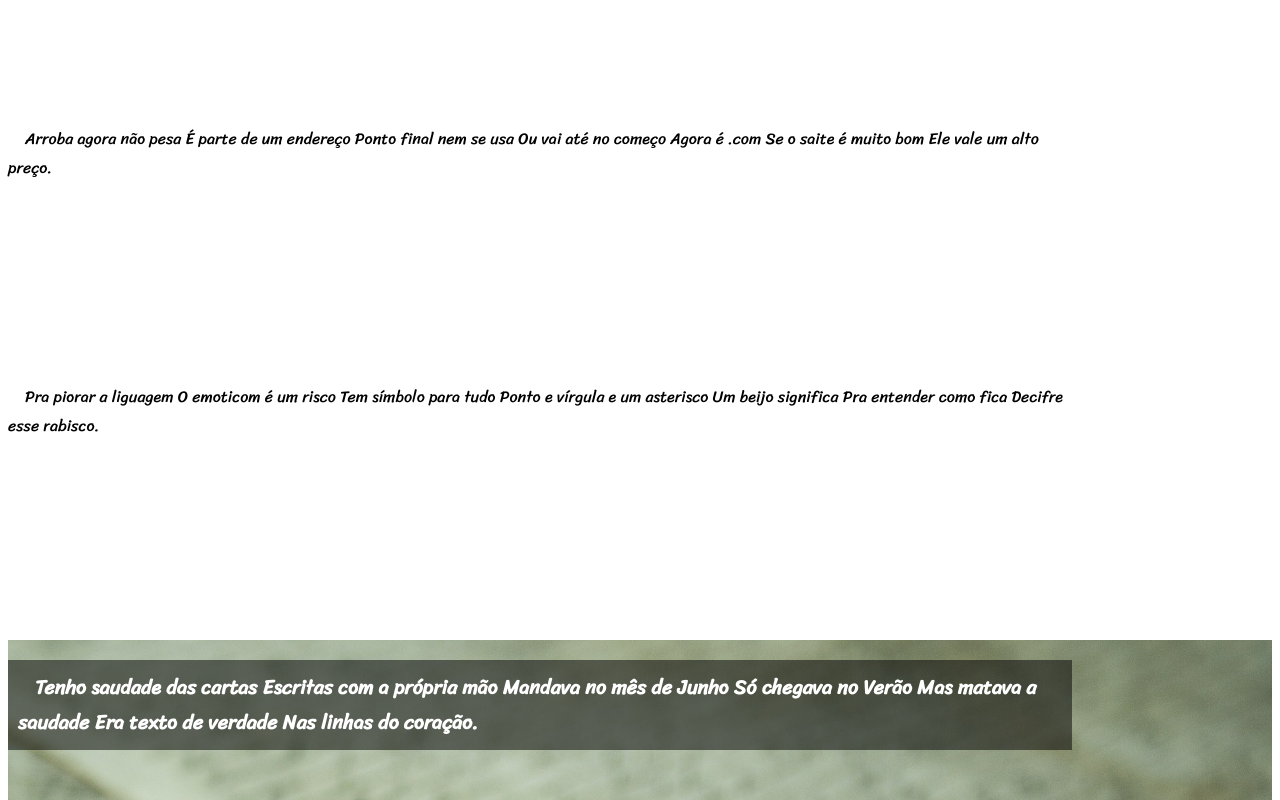
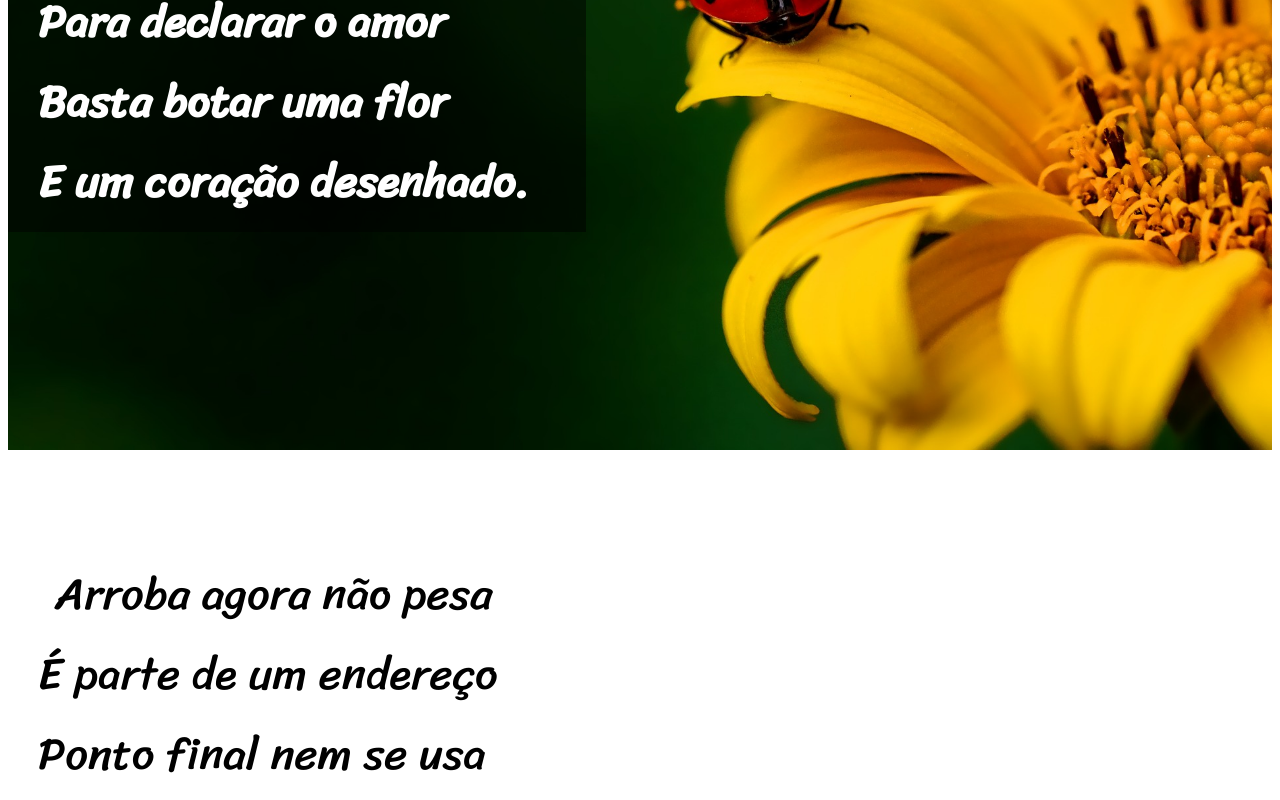
Before and after one commit to ica081/html-CSS, a plain HTML site: page Desafios/de012-poesia/index.html in a window 1280 px wide. Shown: the part 1360-2160 px from the top of the page. Drawn offline with Linux system fonts and the light colour scheme.

Commit message:
atualização do desafio 12

```diff
--- a/Desafios/de012-poesia/index.html
+++ b/Desafios/de012-poesia/index.html
@@ -14,24 +14,24 @@
 
 
     <p>
-        Estou ficando cansado
-        Da tal tecnologia
-        Só se fala por e-mail
-        Mensagem curta e fria
-        Twitter e Facebook
-        Antes que eu caduque
-        Vou dizer tudo em poesia.
+        Estou ficando cansado <br>
+        Da tal tecnologia <br>
+        Só se fala por e-mail <br>
+        Mensagem curta e fria <br>
+        Twitter e Facebook <br>
+        Antes que eu caduque <br>
+        Vou dizer tudo em poesia. <br>
     </p>
 
     <div class="container-imagem">
         <img src="background001.jpg" alt="Imagem de fundo">
-        <p class="texto-sobre-imagem">Não é mais como era antes
-            É tudo abreviado
-            "Você" só tem duas letras
-            O "O" e o "E" foi riscado
-            Para declarar o amor
-            Basta botar uma flor
-            E um coração desenhado.</p>
+        <p class="texto-sobre-imagem">Não é mais como era antes <br>
+            É tudo abreviado <br>
+            "Você" só tem duas letras <br>
+            O "O" e o "E" foi riscado <br>
+            Para declarar o amor <br>
+            Basta botar uma flor <br>
+            E um coração desenhado. <br></p>
     </div>
 
 
@@ -40,23 +40,23 @@
 
 
     <p>
-        Arroba agora não pesa
-        É parte de um endereço
-        Ponto final nem se usa
-        Ou vai até no começo
-        Agora é .com
-        Se o saite é muito bom
-        Ele vale um alto preço.
+        Arroba agora não pesa <br>
+        É parte de um endereço <br>
+        Ponto final nem se usa <br>
+        Ou vai até no começo <br>
+        Agora é .com <br>
+        Se o saite é muito bom <br>
+        Ele vale um alto preço. <br>
     </p>
 
     <p>
-        Pra piorar a liguagem
-        O emoticom é um risco
-        Tem símbolo para tudo
-        Ponto e vírgula e um asterisco
-        Um beijo significa
-        Pra entender como fica
-        Decifre esse rabisco.
+        Pra piorar a liguagem <br>
+        O emoticom é um risco <br>
+        Tem símbolo para tudo <br>
+        Ponto e vírgula e um asterisco <br>
+        Um beijo significa <br>
+        Pra entender como fica <br>
+        Decifre esse rabisco. <br>
     </p>
 
 
@@ -64,36 +64,36 @@
     <div class="container-imagem">
         <img src="background002.jpg" alt="">
         <p class="texto-sobre-imagem">
-            Tenho saudade das cartas
-            Escritas com a própria mão
-            Mandava no mês de Junho
-            Só chegava no Verão
-            Mas matava a saudade
-            Era texto de verdade
-            Nas linhas do coração.
+            Tenho saudade das cartas <br>
+            Escritas com a própria mão <br>
+            Mandava no mês de Junho <br>
+            Só chegava no Verão <br>
+            Mas matava a saudade <br>
+            Era texto de verdade <br>
+            Nas linhas do coração. <br>
         </p>
     </div>
 
 
 
     <p>
-        Agora, escrevo e envio
-        Chegando na mesma hora
-        Mas quando vou prosear
-        A pessoa foi embora
-        Abriu outro aplicativo
-        O mundo ficou cativo
-        Da tecnologia do agora.
+        Agora, escrevo e envio <br>
+        Chegando na mesma hora <br>
+        Mas quando vou prosear <br>
+        A pessoa foi embora <br>
+        Abriu outro aplicativo <br>
+        O mundo ficou cativo <br>
+        Da tecnologia do agora. <br>
     </p>
 
     <p>
-        Felizmente, pra orar
-        Não precisa de internet
-        Deus escuta todo mundo
-        Se quiser, faça esse teste
-        Dois pontos são dois joelhos
-        Seus lábios são aparelhos
-        Deixe que Deus interprete.
+        Felizmente, pra orar <br>
+        Não precisa de internet <br>
+        Deus escuta todo mundo <br>
+        Se quiser, faça esse teste <br>
+        Dois pontos são dois joelhos <br>
+        Seus lábios são aparelhos <br>
+        Deixe que Deus interprete. <br>
     </p>
 </body>
 </html>
--- a/Desafios/de012-poesia/style.css
+++ b/Desafios/de012-poesia/style.css
@@ -22,6 +22,7 @@ h1 {
     text-align: center;
     margin-bottom: -10px;
     margin-top: 7px;
+    font-size: 10vw;
 }
 
 h2 {
@@ -35,8 +36,9 @@ h2 {
 p {
     font-family: sriracha;
     text-indent: 17px;
-    margin-right: 200px;
-    margin-bottom: 200px;
+    font-size: 3.5vw;
+    margin-bottom: 100px;
+    padding-left: 30px;
 }
 
 a {
@@ -63,22 +65,25 @@ a:hover{
     top: 0%; /* Ajusta a posição vertical */
     left: 0%; /* Ajusta a posição horizontal */
 
+
     color: white; /* Cor do texto */
-    font-size: 20px; /* Tamanho da fonte */
+    font-size: 3,5vw; /* Tamanho da fonte */
     font-weight: bold;
     font-family: sriracha;
     text-indent: 17px;
-    margin-right: 200px;
-    margin-bottom: 200px;
+
+
     background: rgba(0, 0, 0, 0.5); /* Fundo semi-transparente para melhor leitura */
     padding: 10px;
+    padding-left: 30px;
 }
 .container-imagem {
     position: relative;
     width: 100%;
-    margin-bottom: 200px;
+    margin-bottom: 100px;
+
 }
 .container-imagem img {
     width: 100%;
-    display: block;
+
 }
```
